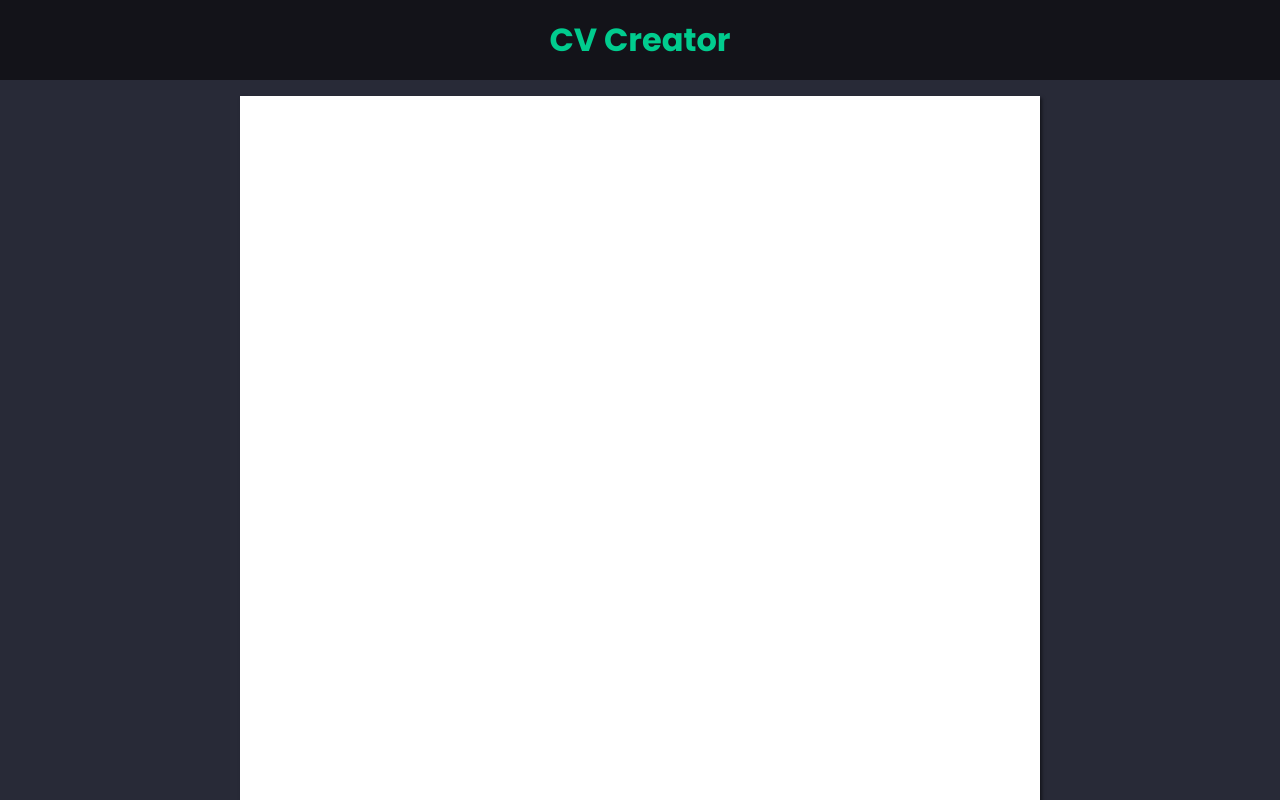
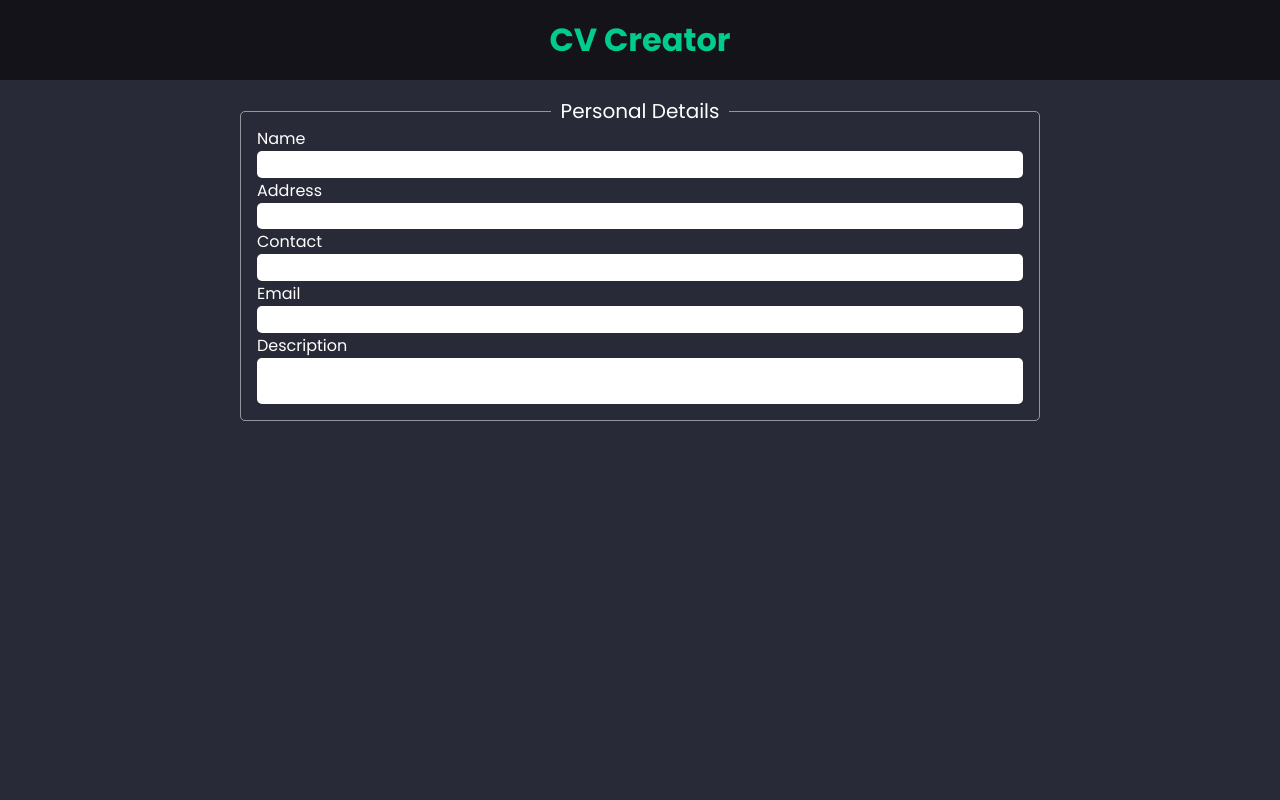
Before and after one commit to Sanjero20/cv-application, a React (Vite) app: page / in a window 1280 px wide. Shown: the top 800 px of the page. Built offline with nearby package versions, Linux system fonts and the light colour scheme.

Commit message:
Redesign Personal information form

```diff
--- a/src/App.jsx
+++ b/src/App.jsx
@@ -1,14 +1,42 @@
-import React from 'react';
+import React, { useEffect, useState } from 'react';
 
 import Header from './components/Header';
 import Footer from './components/Footer';
 import Form from './components/Form';
 
+import { defaultPersonData } from './data/defaultData';
+
+const data = defaultPersonData();
+
 function App() {
+  const [personalData, setPersonalData] = useState(data);
+  const [educationData, setEducationData] = useState([]);
+  const [workExpData, setWorkExpData] = useState([]);
+
+  // Personal Handler
+  const inputHandler = (e) => {
+    const { name, value } = e.target;
+    setPersonalData({
+      ...personalData,
+      [name]: value,
+    });
+  };
+
+  // Lifecycle
+  useEffect(() => {
+    return console.table(personalData);
+  });
+
   return (
     <>
       <Header />
-      <Form />
+      <Form
+        personData={personalData}
+        educationData={educationData}
+        workExpData={workExpData}
+        //
+        inputHandler={inputHandler}
+      />
       <Footer />
     </>
   );
--- a/src/components/Form.jsx
+++ b/src/components/Form.jsx
@@ -1,9 +1,10 @@
 import React from 'react';
+import InputPerson from './form-section/InputPerson';
 
-function Form() {
+function Form({ personData, educationData, workExpData, inputHandler }) {
   return (
     <section className="Form">
-      <form></form>
+      <InputPerson data={personData} inputHandler={inputHandler} />
     </section>
   );
 }
--- /dev/null
+++ b/src/components/form-section/InputPerson.jsx
@@ -0,0 +1,54 @@
+import React from 'react';
+
+function InputPerson(props) {
+  const { name, address, email, contact, description } = props.data;
+  const inputHandler = props.inputHandler;
+
+  return (
+    <fieldset>
+      <legend>Personal Details</legend>
+
+      <div>
+        <label>Name</label>
+        <input type="text" name="name" value={name} onChange={inputHandler} />
+      </div>
+
+      <div>
+        <label>Address</label>
+        <input
+          type="text"
+          name="address"
+          value={address}
+          onChange={inputHandler}
+        />
+      </div>
+
+      <div>
+        <label>Contact</label>
+        <input
+          type="text"
+          name="contact"
+          value={contact}
+          onChange={inputHandler}
+        />
+      </div>
+
+      <div>
+        <label>Email</label>
+        <input type="text" name="email" value={email} onChange={inputHandler} />
+      </div>
+
+      <div>
+        <label>Description</label>
+        <textarea
+          type="text"
+          name="description"
+          value={description}
+          onChange={inputHandler}
+        />
+      </div>
+    </fieldset>
+  );
+}
+
+export default InputPerson;
--- /dev/null
+++ b/src/data/defaultData.js
@@ -0,0 +1,36 @@
+import uniqid from 'uniqid';
+
+function defaultPersonData() {
+  return {
+    name: '',
+    address: '',
+    contact: '',
+    email: '',
+    description: '',
+  };
+}
+
+function defaultEducationData() {
+  return {
+    id: uniqid(),
+    schoolName: '',
+    location: '',
+    course: '',
+    fromYr: '',
+    toYr: '',
+  };
+}
+
+function defaultWorkExpData() {
+  return {
+    id: uniqid(),
+    companyName: '',
+    location: '',
+    role: '',
+    roleDescription: '',
+    fromYr: '',
+    toYr: '',
+  };
+}
+
+export { defaultPersonData, defaultEducationData, defaultWorkExpData };
--- a/src/sass/abstracts/_variables.scss
+++ b/src/sass/abstracts/_variables.scss
@@ -15,7 +15,8 @@ $gap-xxl: 2em;
 // Fonts
 $Poppins: 'Poppins', sans-serif;
 
-$font-l: 2em;
+$font-xl: 2em;
+$font-l: 1.5em;
 $font-m: 1em;
 $font-s: 0.5em;
 
--- a/src/sass/components/_form.scss
+++ b/src/sass/components/_form.scss
@@ -1,8 +1,39 @@
 @import '../abstracts/variables';
+@import '../abstracts/mixins';
+
+$bd-thicc: 1px solid rgb(255, 255, 255, 0.5);
 
 .Form {
   width: $container-size;
   height: 100vh;
-  box-shadow: $shadow;
-  background-color: white;
+  color: white;
 }
+
+fieldset {
+  border-radius: $round-corners;
+  border: $bd-thicc;
+  padding: 0 $gap-l;
+  padding-bottom: $gap-l;
+
+  legend {
+    font-size: 1.25em;
+    text-align: center;
+    padding: 0 0.5em;
+    border-radius: inherit;
+  }
+
+  div {
+    @include flex(column);
+  }
+}
+
+input,
+textarea {
+  border: 0;
+  border-radius: $round-corners;
+  padding: $gap-s;
+}
+
+textarea {
+  resize: none;
+}
--- a/src/sass/components/_others.scss
+++ b/src/sass/components/_others.scss
@@ -12,6 +12,6 @@ footer {
 
 header {
   color: $primary;
-  font-size: $font-l;
+  font-size: 2em;
   font-weight: bold;
 }
```
Also changed, not shown: 4 other files (tests, documents, lock files or other folders).
